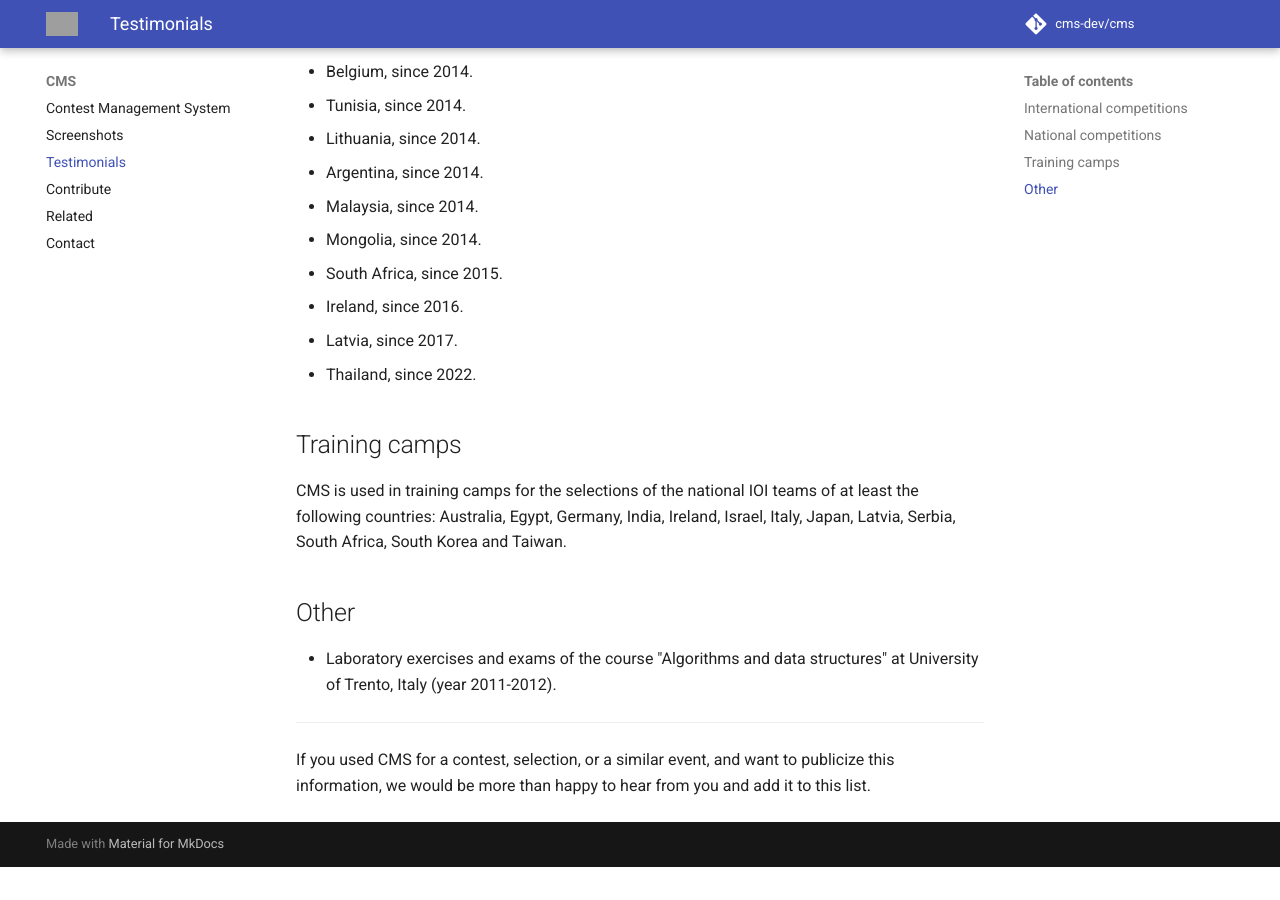
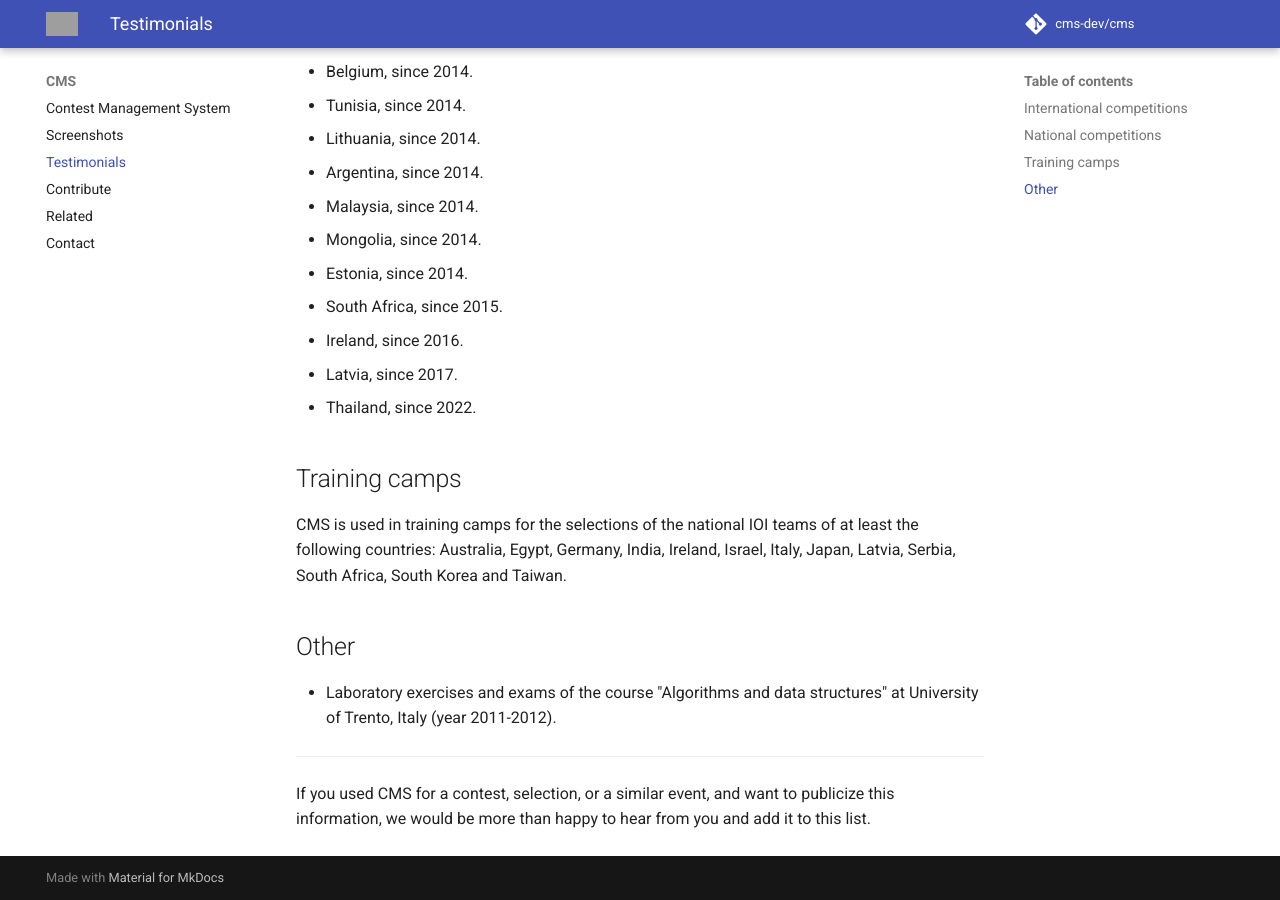
Before and after one commit to cms-dev/cms-dev.github.io, an MkDocs documentation site: the page built from docs/testimonials.md, in a window 1280 px wide and 900 px high, scrolled down 1355 px. Built offline with MkDocs 1.6.1 and Material for MkDocs 9.7.7, drawn with Linux system fonts in a browser that asks for light colours; comment, search, counter and statistics services are not loaded; before the commit the page ends 2222 px from its top, so only the background shows below that; grey boxes are pictures that could not be loaded.

Commit message:
Add Estonia to testimonials

```diff
--- a/docs/testimonials.md
+++ b/docs/testimonials.md
@@ -60,6 +60,7 @@ aware of at least the following ones:
 - Argentina, since 2014.
 - Malaysia, since 2014.
 - Mongolia, since 2014.
+- Estonia, since 2014.
 - South Africa, since 2015.
 - Ireland, since 2016.
 - Latvia, since 2017.
```
